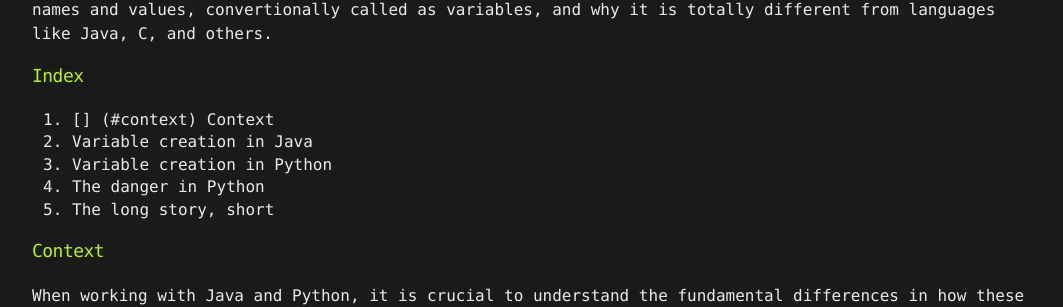
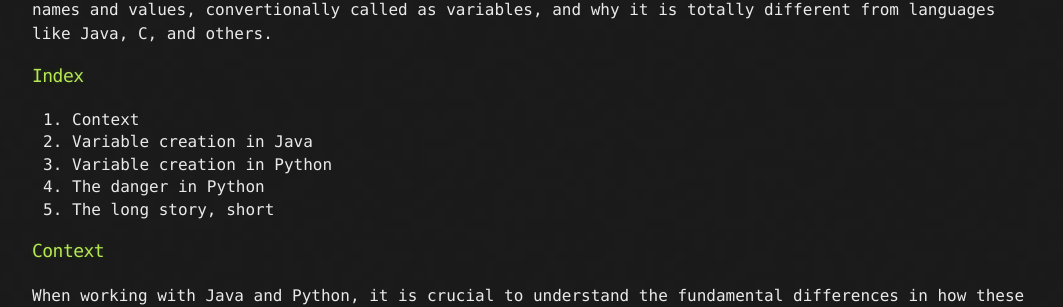
Before and after one commit to odravison/odravison.github.io, a Jekyll site: the page built from _posts/2025-03-05-Names-And-Values.md, in a window 1280 px wide and 900 px high. Shown: the part 302-609 px from the top of the window, without its empty margins (108-1171 px from the left). Built offline with Jekyll 4.4.1, drawn with Linux system fonts in a browser that asks for light colours.

Commit message:
Fixes index

```diff
--- a/_posts/2025-03-05-Names-And-Values.md
+++ b/_posts/2025-03-05-Names-And-Values.md
@@ -7,7 +7,7 @@
 
 ### [](#index) Index
 
-1.  [] (#context) Context
+1.  Context
 1.  Variable creation in Java
 1.  Variable creation in Python
 1.  The danger in Python
```
